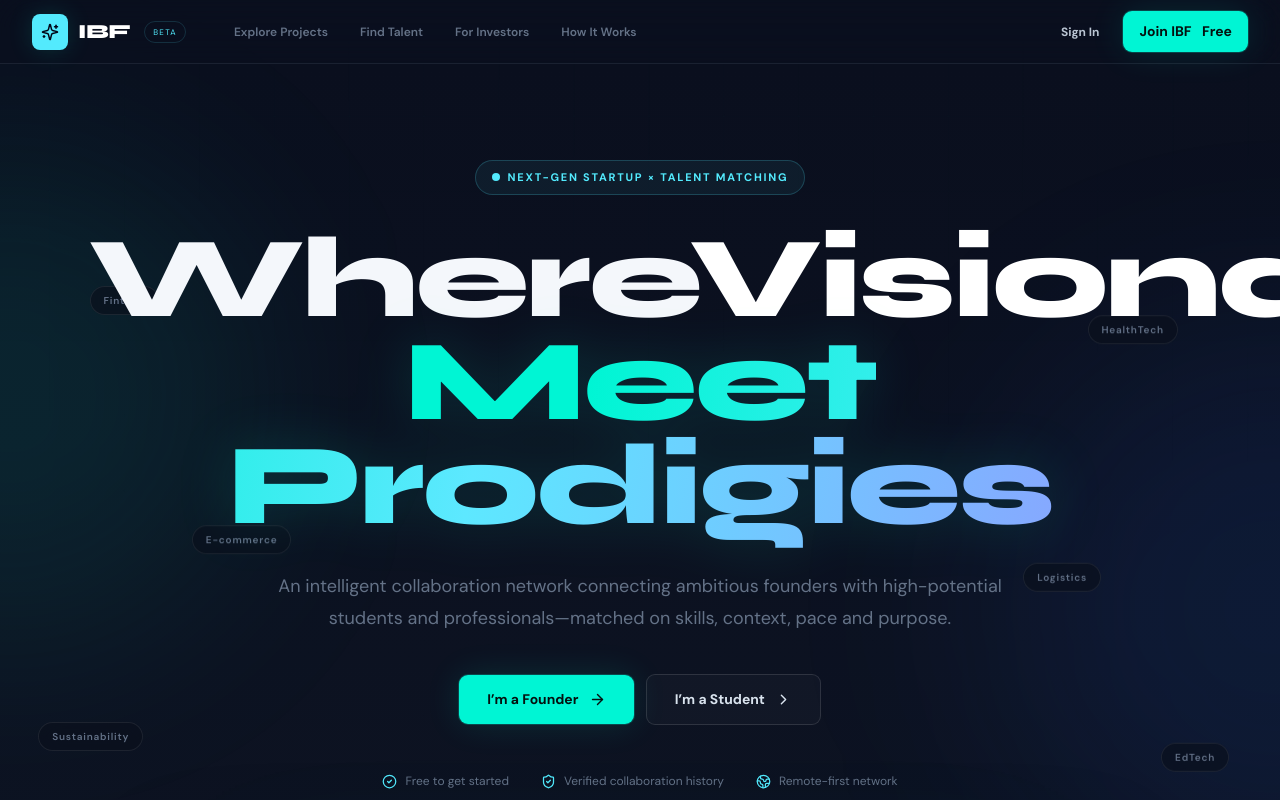
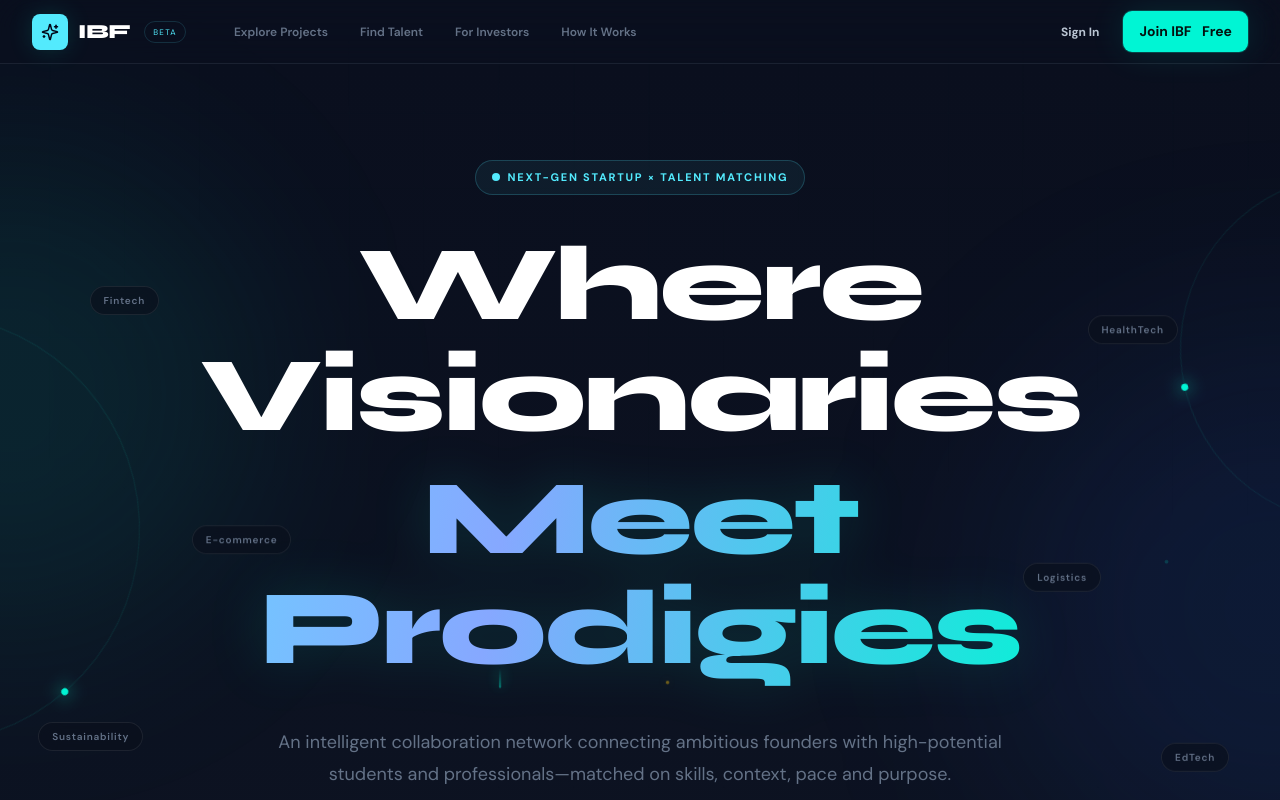
Before and after one commit to matricphase-dot/ibfinnovator.ai, a Next.js app: page / in a window 1280 px wide. Shown: the top 800 px of the page. Built offline with nearby package versions, Linux system fonts and the light colour scheme.

Commit message:
fix: prevent hero clipping and add visible motion effects

```diff
--- a/app/page.tsx
+++ b/app/page.tsx
@@ -85,6 +85,20 @@ export default function Home() {
           <div className="hero-orb hero-orb-a" />
           <div className="hero-orb hero-orb-b" />
           <div className="hero-lines" />
+          <div className="hero-particles" aria-hidden="true">
+            {Array.from({ length: 14 }).map((_, i) => (
+              <i
+                key={i}
+                style={{
+                  left: `${(i + 1) * 6.5}%`,
+                  animationDelay: `${-(i % 7) * 0.85}s`,
+                  animationDuration: `${5 + (i % 4) * 1.2}s`,
+                }}
+              />
+            ))}
+          </div>
+          <div className="hero-orbit orbit-one" aria-hidden="true" />
+          <div className="hero-orbit orbit-two" aria-hidden="true" />
           <div className="absolute inset-x-0 top-28 hidden lg:block pointer-events-none">
             {domains.map((d, i) => (
               <span key={d} className={`domain-float domain-${i}`}>
@@ -100,12 +114,16 @@ export default function Home() {
               </span>
               Next-gen startup × talent matching
             </div>
-            <h1 className="hero-title mt-8 font-black leading-[.9] tracking-[-.065em]">
-              Where
-              <br className="sm:hidden" />
-              <span className="text-white">Visionaries</span>
-              <br />
-              <span className="hero-gradient">Meet Prodigies</span>
+            <h1
+              className="hero-title mt-8 font-black tracking-[-.055em]"
+              aria-label="Where Visionaries Meet Prodigies"
+            >
+              <span className="hero-title-line text-white">
+                Where Visionaries
+              </span>
+              <span className="hero-title-line hero-gradient">
+                Meet Prodigies
+              </span>
             </h1>
             <p className="mx-auto mt-8 max-w-3xl text-base md:text-lg leading-8 text-slate-400">
               An intelligent collaboration network connecting ambitious founders
```
Also changed, not shown: app/globals.css.
